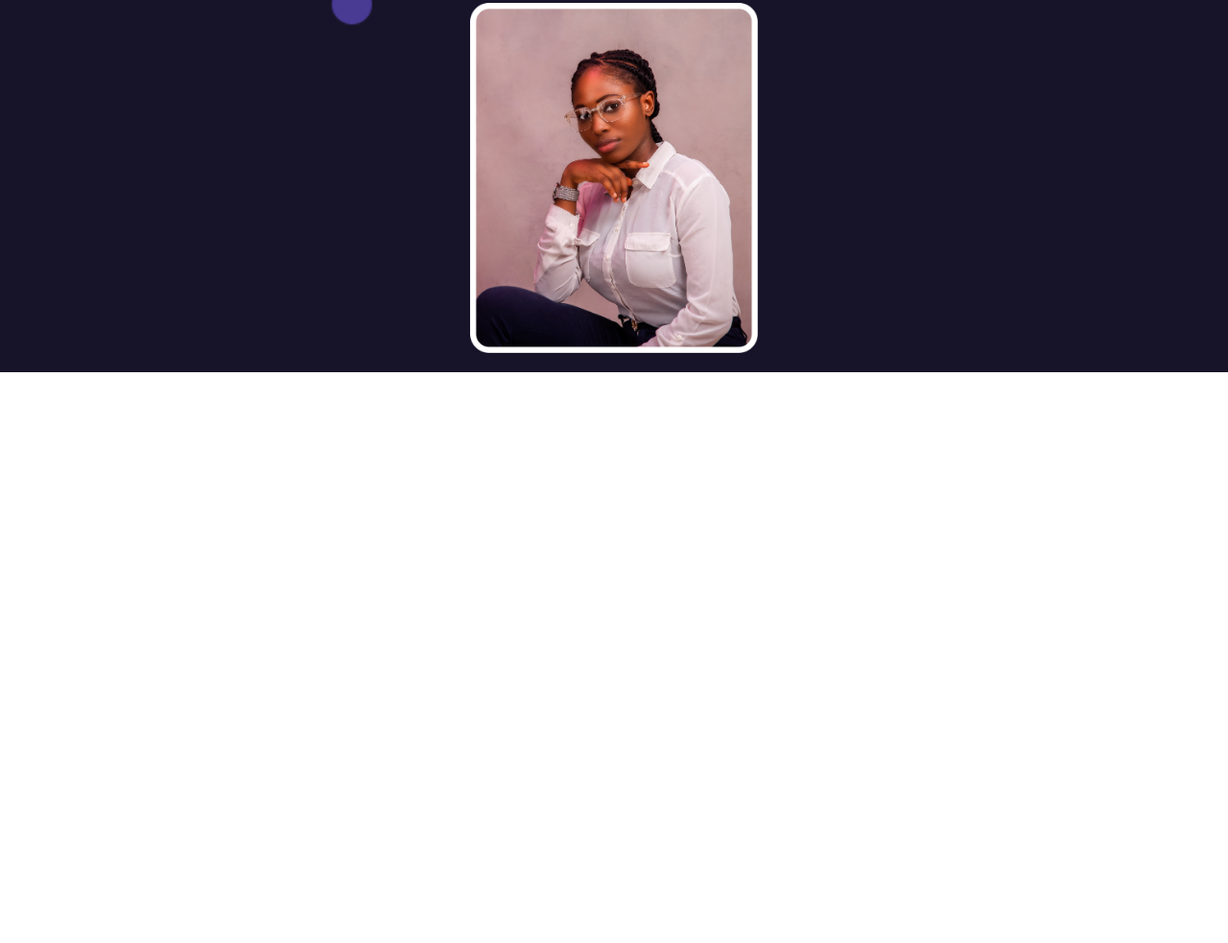
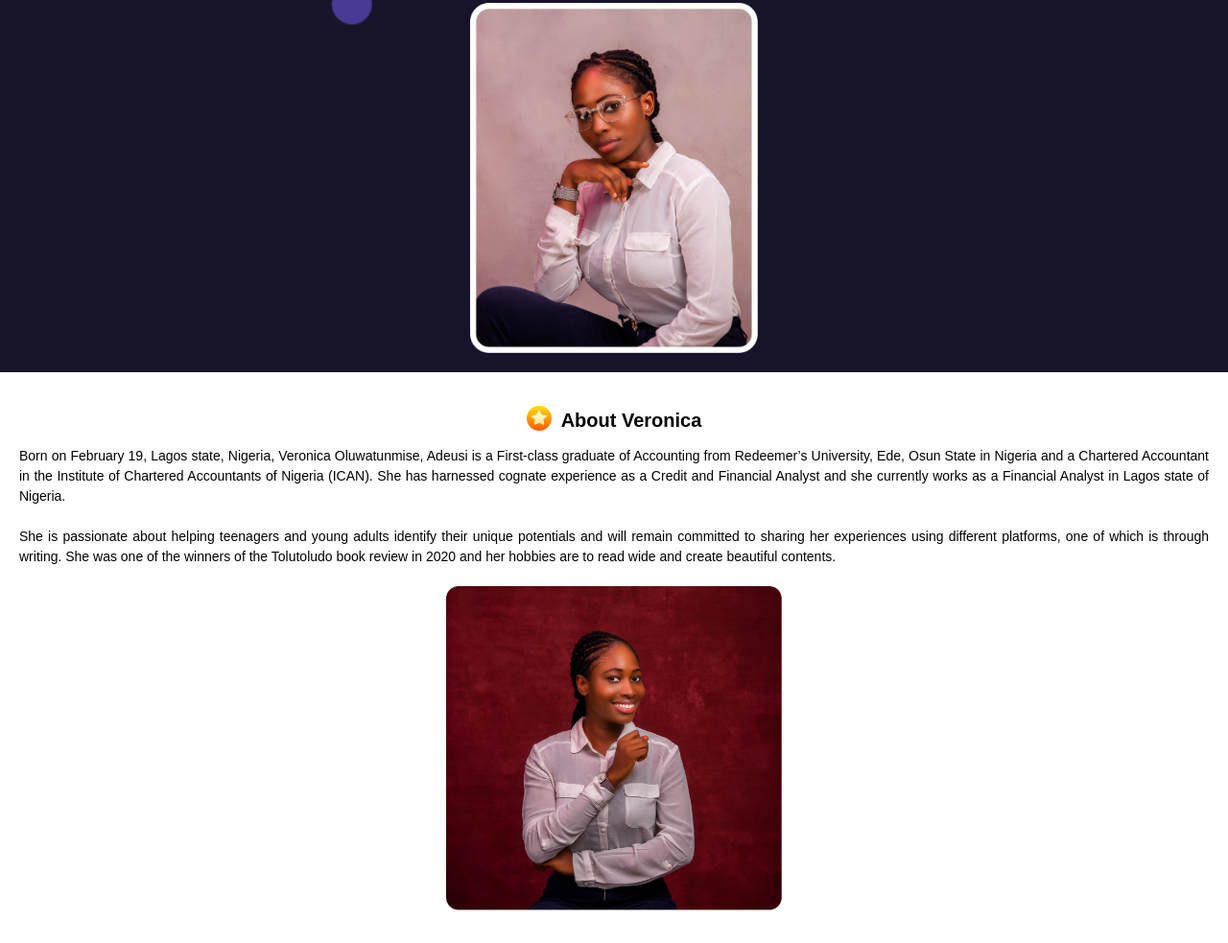
Before and after one commit to IfeOlaitan/V.A-Personal-Website, a plain HTML site: page dist/index.html in a window 1280 px wide. Shown: the part 378-1361 px from the top of the page at 96% size. Before the commit the page ends 800 px from the top, so only its background shows below. Drawn offline with nearby package versions, Linux system fonts and the light colour scheme; a web font is replaced by a local one.

Commit message:
about section

```diff
--- a/dist/index.html
+++ b/dist/index.html
@@ -45,10 +45,26 @@
          </div>
      </div>
 
-     <!-- <section class="about-section">
+     <section class="about-section">
+         <div class="container">
+            <div class="left-col">
+                <div class="head">
+                    <img src="img/star.svg" alt="Star">
+                    <h4>About Veronica</h4>
+                </div>
+                <p class="paragraph">
+                    Born on February 19, Lagos state, Nigeria, Veronica Oluwatunmise, Adeusi is a First-class graduate of Accounting from Redeemer’s University, Ede, Osun State in Nigeria and a Chartered Accountant in the Institute of Chartered Accountants of Nigeria (ICAN). She has harnessed cognate experience as a Credit and Financial Analyst and she currently works as a Financial Analyst in Lagos state of Nigeria.
+                    <br><br>
+                    She is passionate about helping teenagers and young adults identify their unique potentials and will remain committed to sharing her experiences using different platforms, one of which is through writing. She was one of the winners of the Tolutoludo book review in 2020 and her hobbies are to read wide and create beautiful contents.
+                </p>
+             </div>
 
+             <div class="right-col">
+                 <img src="img/vera-about.png" alt="Veronica">
+             </div>
+         </div>
      </section>
-     -->
+
     <script src="https://kit.fontawesome.com/1194a5d092.js" crossorigin="anonymous"></script>
     <script src="js/script.js"></script>
 </body>
--- a/sass/_layout.scss
+++ b/sass/_layout.scss
@@ -1,7 +1,5 @@
 header {
     background-color: $primary-color;
-    //position: fixed;
-    //width: 100%;
     height: auto;
     z-index: 3;
 
@@ -34,7 +32,6 @@ header {
 .hero {
     background-image: url(../img/back-small.png);
     background-repeat: no-repeat;
-    //height: 100vh;
     width: 100%;
     background-size: cover;
     background-position: top;
@@ -42,7 +39,6 @@ header {
 
     display: flex;
     justify-content: center;
-    //align-items: center;
 
     .container {
         margin: 2rem auto;
@@ -70,7 +66,6 @@ header {
         flex-direction: column;
         justify-content: space-around;
         align-items: center;
-        //margin-bottom: 2rem;
 
         .hello {
             display: flex;
@@ -107,18 +102,56 @@ header {
             margin: 2.2rem 0;
             border-radius: .5em;
             position: relative;
-            //margin-right: -5px;
-
-            // &::after {
-            //     content: '';
-            //     position: absolute;
-            //     background-image: url(/dist/img/down.svg);
-            //     height: 1.3rem;
-            //     width: 1.3rem;
-            //     background-size: contain;
-            //     top: 33%;
-            //     right: 14%;
-            // }
         }
     }
 }
+
+
+//About
+.about-section {
+    margin: 3rem auto;
+
+    .container {
+        margin: 0 2rem;
+        display: flex;
+        flex-direction: column;
+        justify-content: center;
+        align-items: center;
+    }
+
+    .left-col {
+
+        .head {
+            display: flex;
+            align-items: center;
+            justify-content: center;
+            margin-bottom: 1.2rem;
+
+            img {
+                width: 2.6rem;
+                margin-right: 1rem;
+            }
+
+            h4 {
+                font-size: 2rem;
+                font-weight: 600;
+                margin-top: 5px;
+            }
+        }
+
+        .paragraph{
+            font-size: 1.4rem;
+            //max-width: 45rem;
+            text-align: justify;
+        }
+    }
+
+    .right-col {
+        max-width: 35rem;
+
+        img {
+            width: 100%;
+            margin-top: 2rem;
+        }
+    }
+}
```
Also changed, not shown: dist/css/main.css, dist/img/star.svg (added), dist/img/vera-about.png (added), 1 other file.
